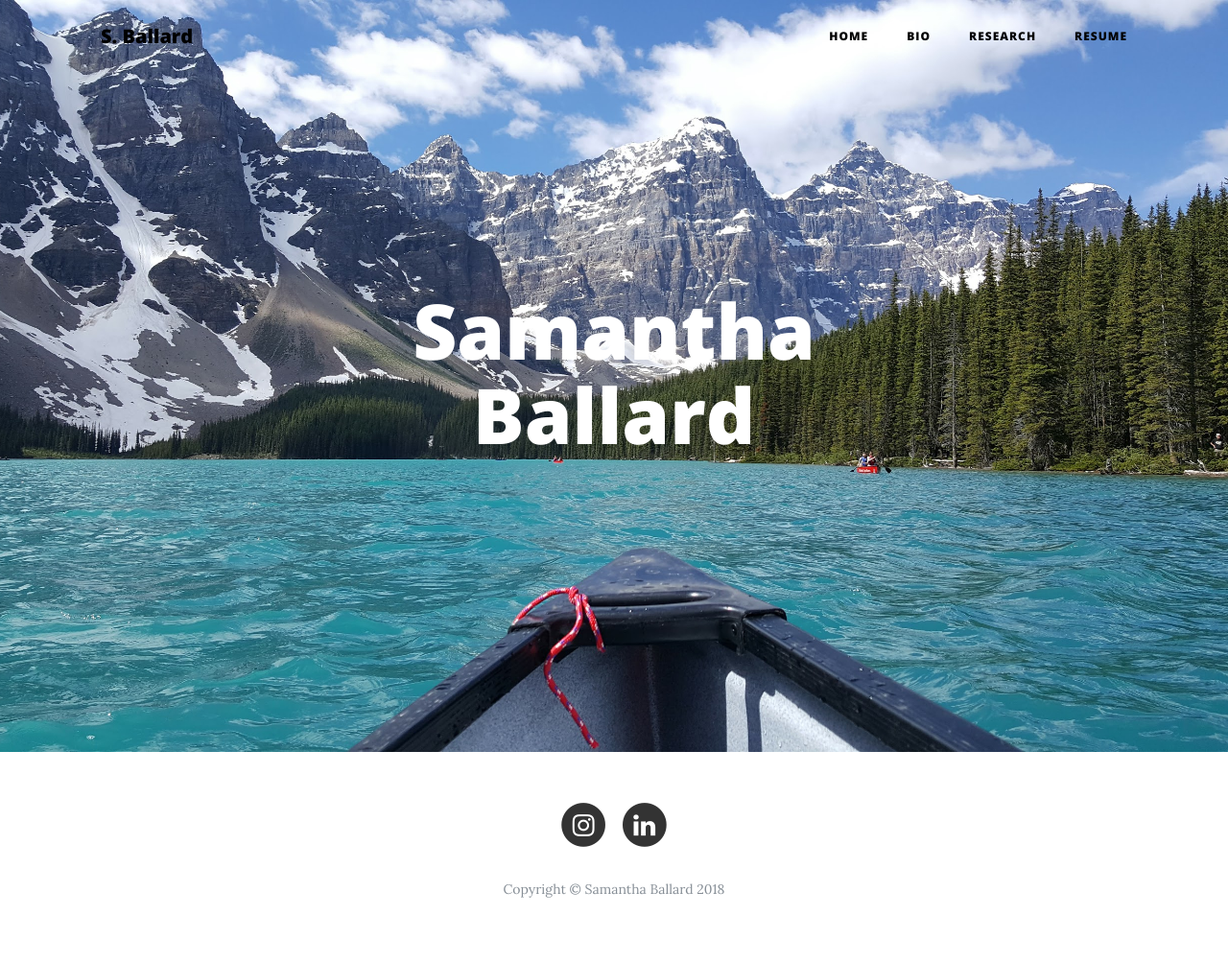
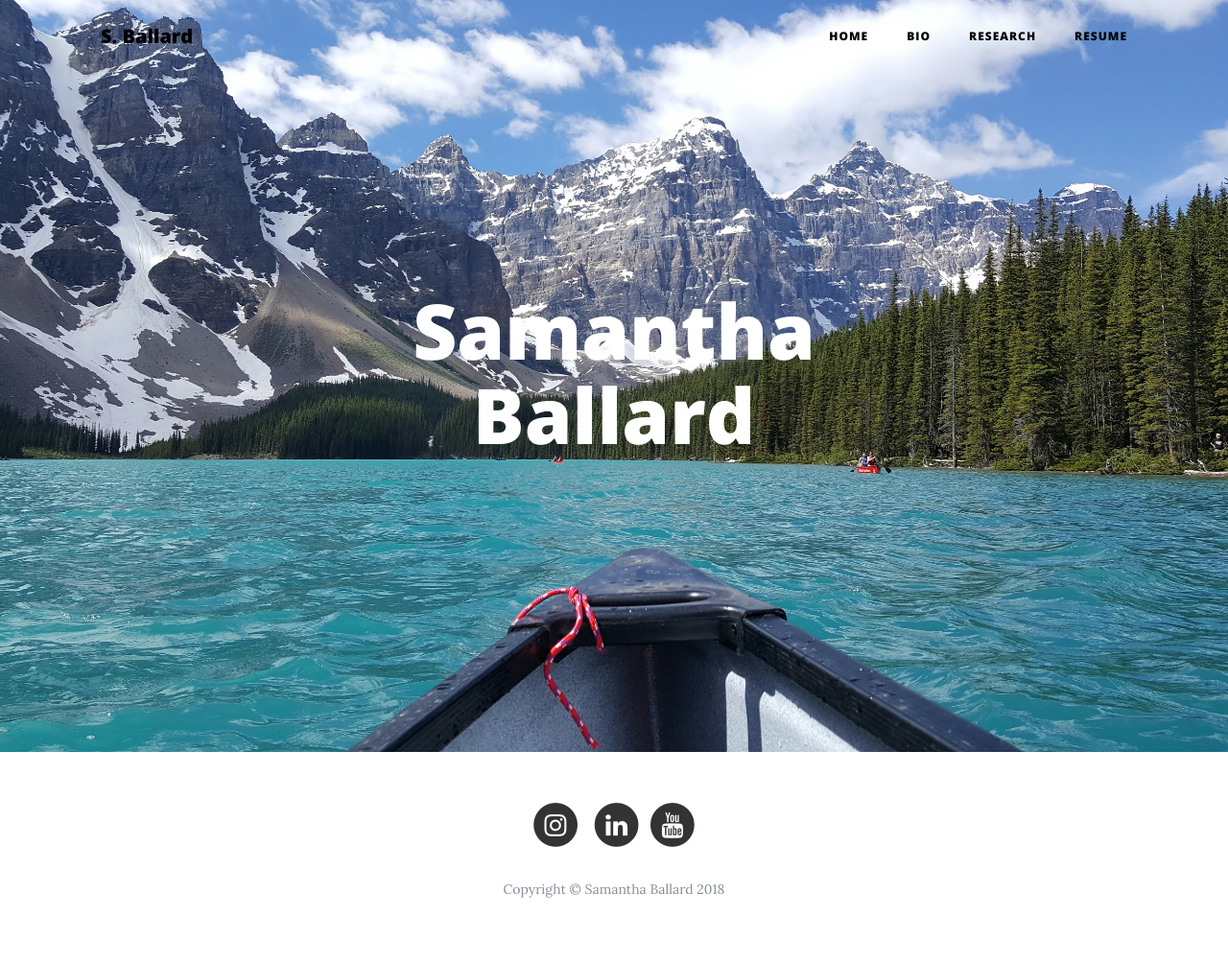
Before and after one commit to SeanFmcdonnell/samb, a Jekyll site: the page index.html, which Jekyll copies as it is, in a window 1280 px wide. Shown: the whole page at 96% size. Built offline with Jekyll 4.4.1, drawn with Linux system fonts in a browser that asks for light colours.

Commit message:
added youtube

```diff
--- a/index.html
+++ b/index.html
@@ -154,7 +154,15 @@
                     <i class="fa fa-linkedin fa-stack-1x fa-inverse"></i>
                   </span>
                 </a>
+              <li class="list-inline-item">
+                <a href="#" target="_blank">
+                  <span class="fa-stack fa-lg">
+                    <i class="fa fa-circle fa-stack-2x"></i>
+                    <i class="fa fa-youtube fa-stack-1x fa-inverse"></i>
+                  </span>
+                </a>
             </ul>
+
             <p class="copyright text-muted">Copyright &copy; Samantha Ballard <script type="text/javascript">
             document.write(new Date().getFullYear());
             </script></p>
```
